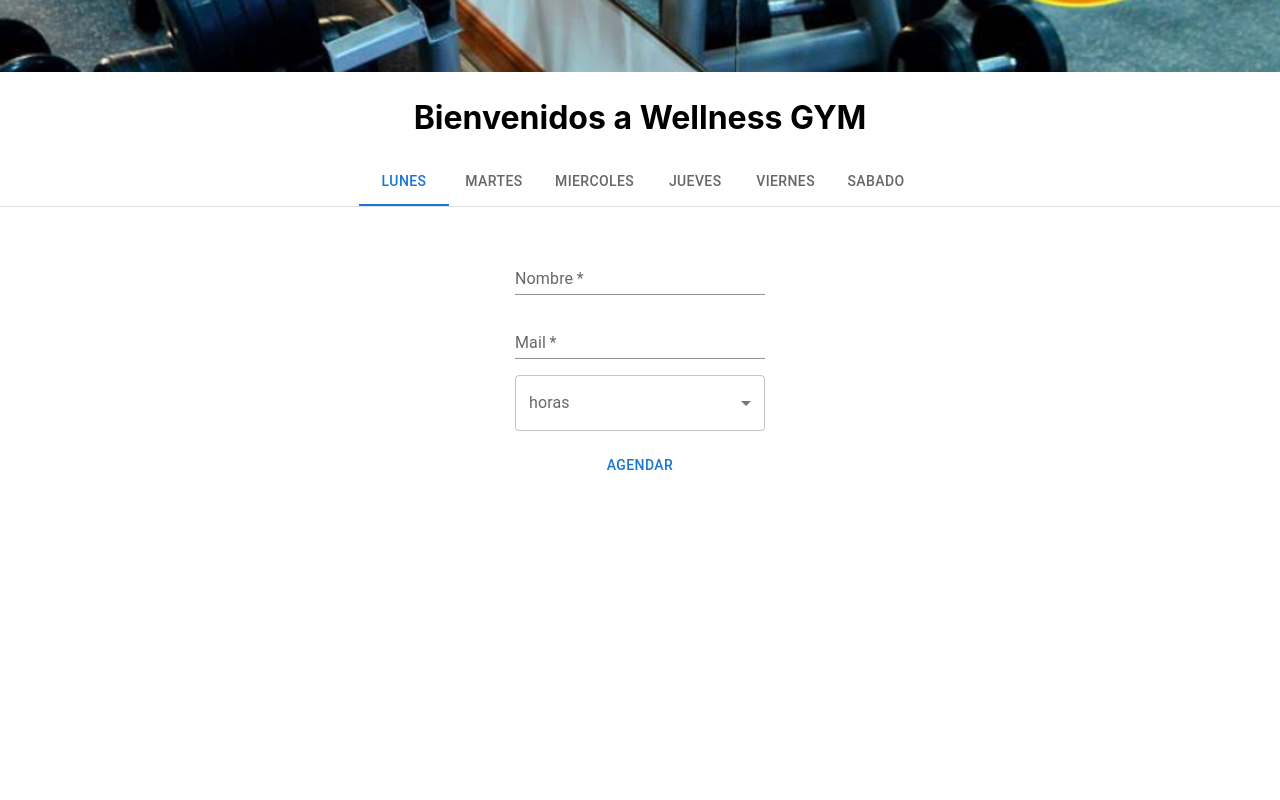
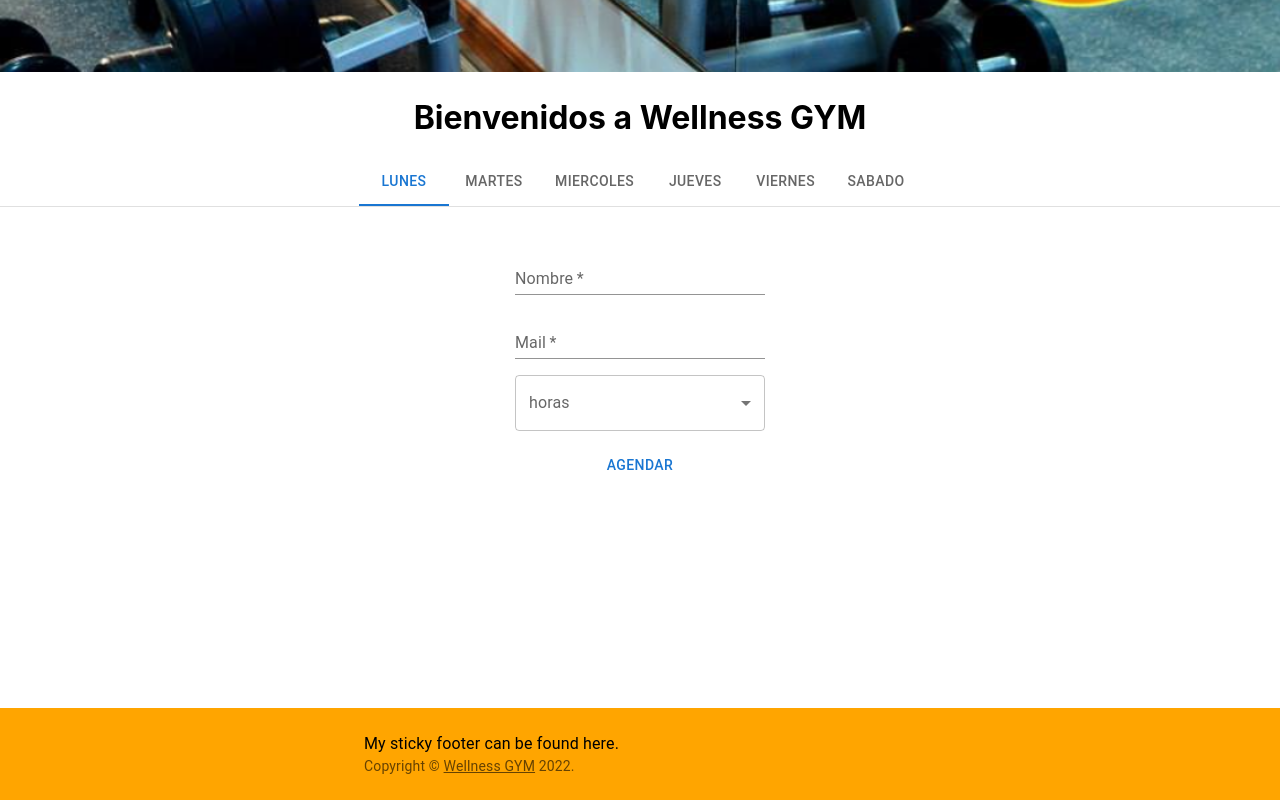
Before and after one commit to maxzirox/WellnessApp, a React (Create React App) app: page /Agendar in a window 1280 px wide. Shown: the part 374-1174 px from the top of the page. Before the commit the page ends 882 px from the top, so only its background shows below. Built offline with nearby package versions, Linux system fonts and the light colour scheme.

Commit message:
add footer

```diff
--- a/src/App.js
+++ b/src/App.js
@@ -13,6 +13,8 @@ import ProductList from './Pages/ProductList'
 import Agendar from './Pages/Agendar'
 import Carrito from './Pages/Carrito'
 import { CartProvider } from './context/CartContext'
+import Footer from './components/Footer/Footer'
+
 
 
 
@@ -38,6 +40,7 @@ function App() {
               <Route path="/pagar" element={<Pagar />} />
               <Route path="*" element={<NotFound />} />
             </Routes>
+            <Footer/>
         </BrowserRouter>
       </CartProvider>
     </div>
--- /dev/null
+++ b/src/components/Footer/Footer.js
@@ -0,0 +1,46 @@
+import * as React from 'react';
+import Box from '@mui/material/Box';
+import Typography from '@mui/material/Typography';
+import Container from '@mui/material/Container';
+import Link from '@mui/material/Link';
+
+function Copyright() {
+    return (
+      <Typography variant="body2" color="text.secondary">
+        {'Copyright © '}
+        <Link color="inherit" to='/'>
+          Wellness GYM
+        </Link>{' '}
+        {new Date().getFullYear()}
+        {'.'}
+      </Typography>
+    );
+  }
+
+
+const Footer = () => {
+
+    return(
+
+        <Box
+          component="footer"
+          sx={{
+            py: 3,
+            px: 2,
+            mt: 'auto',
+            backgroundColor: 'orange',
+            marginTop: 25
+          }}
+        >
+          <Container maxWidth="sm">
+            <Typography variant="body1">
+              My sticky footer can be found here.
+            </Typography>
+            <Copyright />
+          </Container>
+        </Box>
+
+    )
+}
+
+export default Footer
--- a/src/components/Schedule/Schedule.js
+++ b/src/components/Schedule/Schedule.js
@@ -53,7 +53,7 @@ const Schedule = () => {
   return (
     <Box sx={{ width: '100%' }}>
       <Box sx={{ borderBottom: 1, borderColor: 'divider', display: 'flex', justifyContent: 'center' }}>
-        <Tabs value={value} onChange={handleChange} aria-label="basic tabs example">
+        <Tabs variant="scrollable" scrollButtons="auto" value={value} onChange={handleChange} aria-label="basic tabs example">
           <Tab label="Lunes" {...a11yProps(0)} />
           <Tab label="Martes" {...a11yProps(1)} />
           <Tab label="Miercoles" {...a11yProps(2)} />
```
Also changed, not shown: 1 other file (tests, documents, lock files or other folders).
